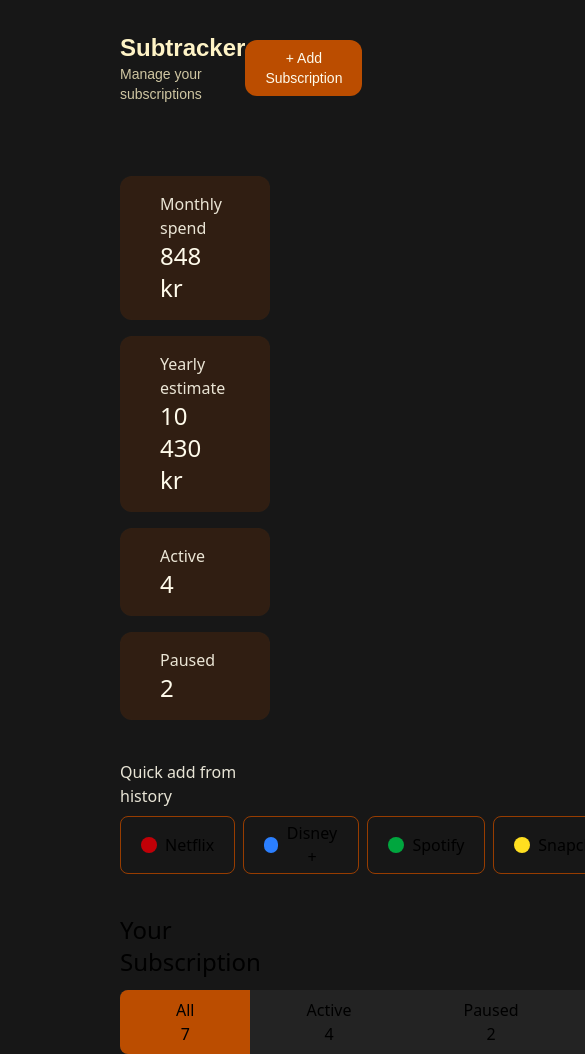
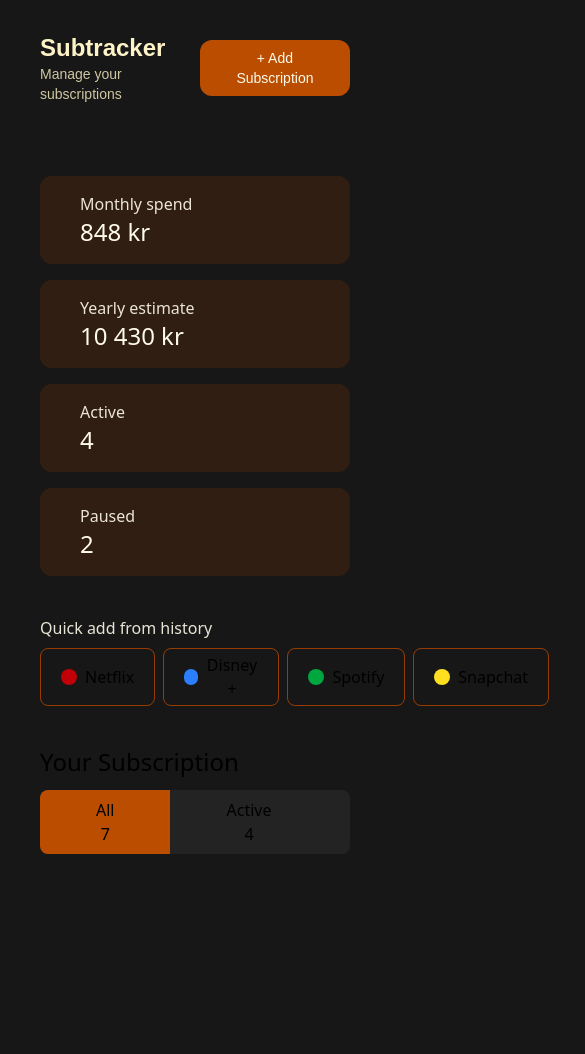
Before and after one commit to ellinorjohansson/subscription-hub, a Next.js app: page / in a window 390 px wide. Shown: the top 1054 px of the page, 585 px wide, since content can reach past the window. After the commit the page ends 854 px from the top, so only its background shows below. Built offline with nearby package versions, Linux system fonts and the light colour scheme.

Commit message:
💄(style): fixed responsivness and buttons in your sub section

```diff
--- a/src/components/Header.tsx
+++ b/src/components/Header.tsx
@@ -1,6 +1,6 @@
 const Header = () => {
   return (
-    <header className="flex flex-row justify-between px-30 py-8 items-center sticky top-0 z-30">
+    <header className="flex flex-row justify-between px-10 md:px-30 py-8 items-center sticky top-0 z-30">
       <div className="flex flex-col">
         <h1 className="text-2xl font-bold text-amber-100">Subtracker</h1>
         <span className="text-sm text-amber-100/80">Manage your subscriptions</span>
--- a/src/components/OverviewSection.tsx
+++ b/src/components/OverviewSection.tsx
@@ -1,6 +1,6 @@
 const OverviewSection = () => {
   return (
-    <section className="grid grid-cols-1 lg:grid-cols-2 gap-4 lg:gap-4 px-30 py-10">
+    <section className="grid grid-cols-1 lg:grid-cols-2 gap-4 lg:gap-4 px-10 md:px-30 py-10">
       <div className="rounded-xl bg-amber-800/20 px-10 py-4">
         <h2 className="text-amber-50/90">Monthly spend</h2>
         <span className="text-amber-50 text-2xl">848 kr</span>
--- a/src/components/QuickAddSection.tsx
+++ b/src/components/QuickAddSection.tsx
@@ -1,6 +1,6 @@
 const QuickAddSection = () => {
   return (
-    <section className="px-30">
+    <section className="px-10 md:px-30">
       <h2 className="text-amber-50/90 mb-2">Quick add from history</h2>
       <div className="flex flex-row gap-2">
         <button className="cursor-pointer flex flex-row items-center gap-2 border border-amber-800 rounded-lg px-5 py-1">
--- a/src/components/YourSubscription.tsx
+++ b/src/components/YourSubscription.tsx
@@ -1,20 +1,22 @@
 const YourSubscription = () => {
   return (
-    <section className="px-30 mt-10">
+    <section className="px-10 md:px-30 mt-10">
+      <div className="flex flex-col md:flex-row justify-between">
         <h2 className="text-2xl mb-3">Your Subscription</h2>
         <div className="inline-flex rounded-lg overflow-hidden bg-gray-50/5">
-        <button className="px-14 py-2 bg-amber-700 cursor-pointer">
+          <button className="px-14 md:px-8 py-2 bg-amber-700 cursor-pointer">
             All 7
           </button>
-        <button className="px-14 py-2 cursor-pointer">
+          <button className="px-14 md:px-8 py-2 cursor-pointer">
             Active 4
           </button>
-        <button className="px-14 py-2 cursor-pointer">
+          <button className="px-14 md:px-8 py-2 cursor-pointer">
             Paused 2
           </button>
-        <button className="px-14 py-2 cursor-pointer">
+          <button className="px-14 md:px-8 py-2 cursor-pointer">
             Canceled 1
           </button>
+        </div>
       </div>
     </section>
   )
```
Lines whose indentation alone changed are shown as unchanged.
